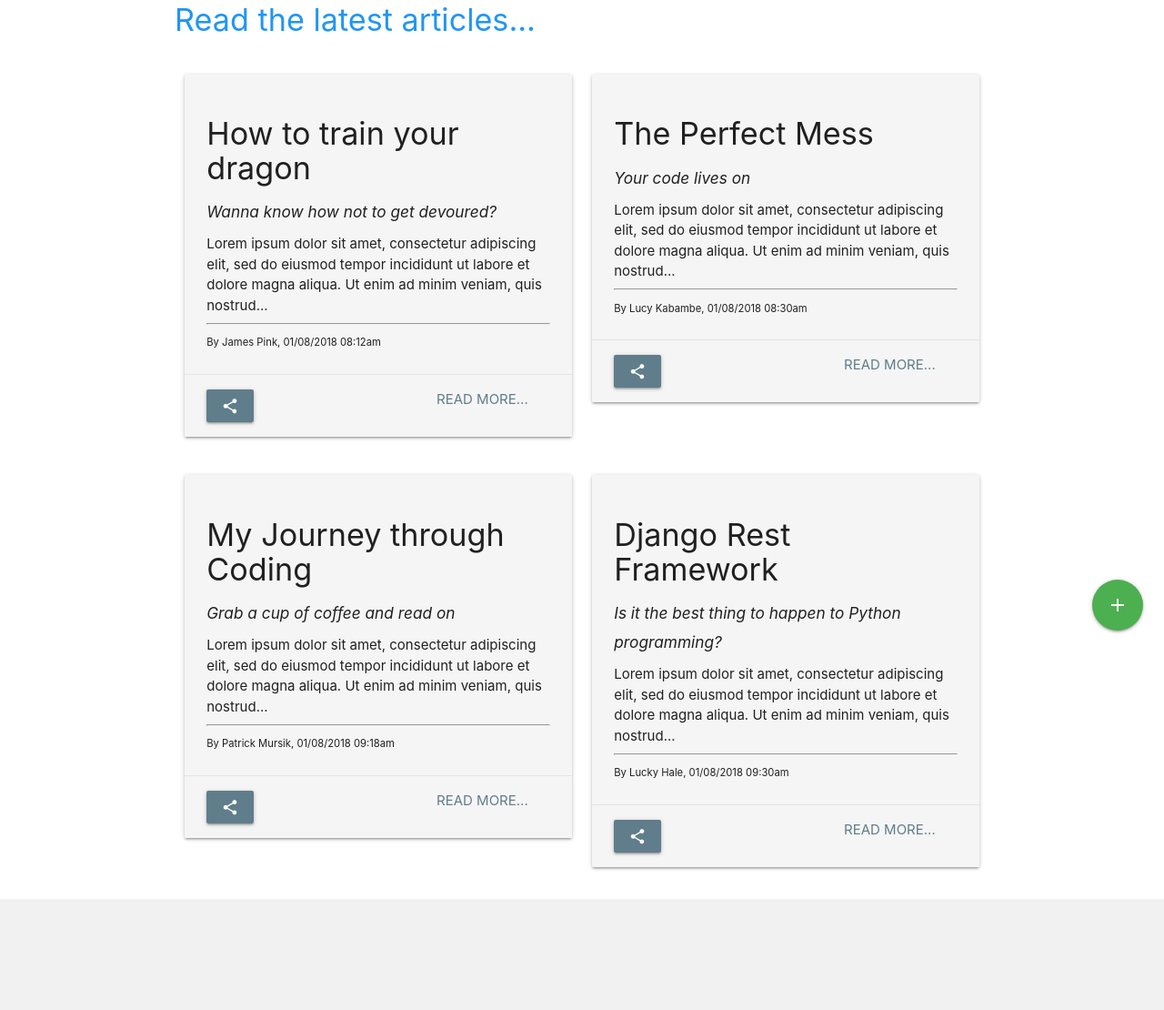
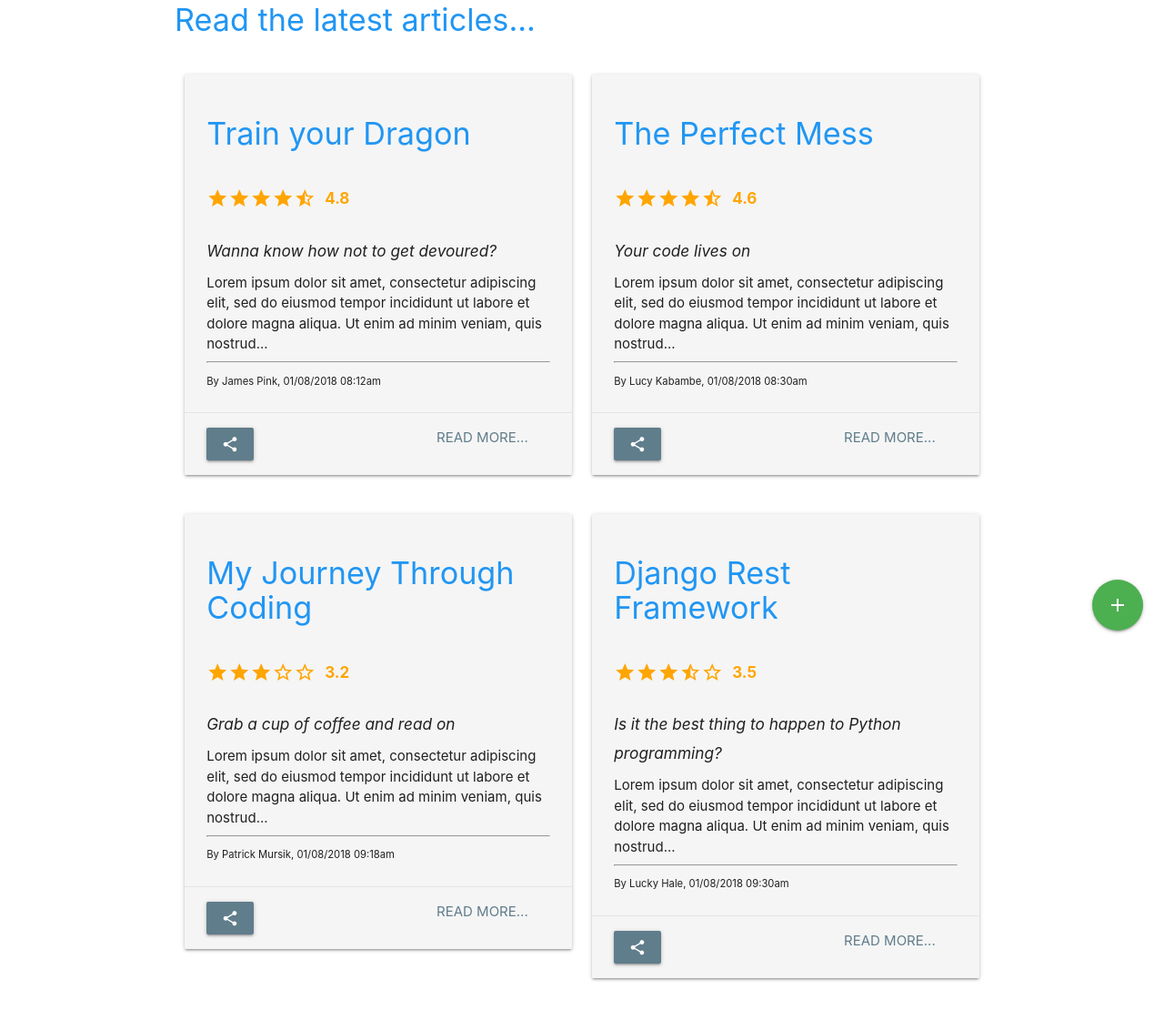
Before and after one commit to ronaldndirangu/medium-clone, a Django app: template authors/templates/all-articles.html in a window 1280 px wide. Shown: the part 84-1194 px from the top of the page at 91% size. Before the commit the page ends 1072 px from the top, so only its background shows below. Run offline with Django 3.2, Linux system fonts and the light colour scheme; the template is opened without the code that fills it, so the values that code supplies are empty.

Commit message:
#159053962 Create Articles Rating (#17)
* [Feature #159053962] Add rating, raters and total_rating fields

* [Feature #159053962] Add ratings JSONRenderer

* [Feature #159053962] Create Ratings serializers and validations

* [Feature #159053962] add path for rating articles

* [Feature #159053962] Add view class for articles ratings

* [Feature #159053962] Add tests for rating articles

* [Feature #159053962] Make migrations

* [Feature #159053962] Move rating test file under article

* [Feature #159053962] delete moved file

* [Feature #159053962] Add ratings template

* [Feature #159053962] Add ratings template

* [Feature #159053962] Add ratings template

* [Feature #159053962] Change icon color and add flex property

* [Feature #159053962] Edit article slug instance

* [Feature #159053962] Make superuser verified

* [Feature #159053962] Make migrations

* [Feature #159053962] Fix migration errors

* [Chore #159053962] Edit test docstrings

* Add end of line

* Add End of Line

Add End of Line

* [Chore #159053962] Fix ValidationErrors

* [Feature #159053962] Display total raters field

* Delete .DS_Store

* Feature #159053962] Delete .DS_Store

* Feature #159053962] Delete .DS_Store

* Feature #159053962 Add End of Line

```diff
--- a/authors/apps/articles/models.py
+++ b/authors/apps/articles/models.py
@@ -18,6 +18,9 @@ class Article(TimestampModel):
     description = models.TextField()
     image_url = models.URLField(blank=True, null=True)
     author = models.ForeignKey(Profile, on_delete=models.CASCADE)
+    rating = models.IntegerField(null=True)
+    total_rating = models.IntegerField(null=True)
+    raters = models.IntegerField(null=True)
 
     def __str__(self):
         return self.title
@@ -28,6 +31,8 @@ def pre_save_article_receiver(sender, instance, *args, **kwargs):
     Method uses a signal to add slug to an article before saving it
     A slug will always be unique
     """
+    if instance.slug:
+        return
     slug = slugify(instance.title)
     num = 1
     unique_slug = slug
--- a/authors/apps/articles/urls.py
+++ b/authors/apps/articles/urls.py
@@ -1,7 +1,7 @@
 from django.urls import path, include
 
 from rest_framework.routers import DefaultRouter
-from .views import ArticleViewSet
+from .views import ArticleViewSet, RateAPIView
 
 app_name = "articles"
 
@@ -10,4 +10,5 @@ router.register('articles', ArticleViewSet, base_name='articles')
 
 urlpatterns = [
     path('', include(router.urls)),
+    path('articles/<slug>/rate/', RateAPIView.as_view()),
 ]
--- a/authors/apps/authentication/models.py
+++ b/authors/apps/authentication/models.py
@@ -46,6 +46,7 @@ class UserManager(BaseUserManager):
         user = self.create_user(username, email, password)
         user.is_superuser = True
         user.is_staff = True
+        user.is_verified = True
         user.save()
 
         return user
--- a/authors/templates/all-articles.html
+++ b/authors/templates/all-articles.html
@@ -27,7 +27,9 @@
                             <a href="#"> Johnah Karim </a>
                         </li>
                         <li>
-                            <a href="#"><i class="material-icons">exit_to_app</i></a>
+                            <a href="#">
+                                <i class="material-icons">exit_to_app</i>
+                            </a>
                         </li>
                     </ul>
                 </div>
@@ -41,92 +43,140 @@
             </div>
         </div>
         <div class="row">
-            <div class = "col s12 m6">
-                <div class = "card grey lighten-4">
-                   <div class = "card-content">
-                      <span class = "card-title text-red">
-                          <h4>How to train your dragon</h4>
-                          <h6><i>Wanna know how not to get devoured?</i></h6>
+            <div class="col s12 m6">
+                <div class="card grey lighten-4">
+                    <div class="card-content">
+                        <span class="card-title text-red">
+                            <div class="article-header">
+                                <h4 class="blue-text">Train your Dragon</h4>
+                                <div class="ratings">
+                                    <i class="material-icons icon-orange">star</i>
+                                    <i class="material-icons icon-orange">star</i>
+                                    <i class="material-icons icon-orange">star</i>
+                                    <i class="material-icons icon-orange">star</i>
+                                    <i class="material-icons icon-orange">star_half</i>
+                                    <div class="stat">4.8</div>
+                                </div>
+                            </div>
+                            <h6>
+                                <i>Wanna know how not to get devoured?</i>
+                            </h6>
                         </span>
-                       <p>Lorem ipsum dolor sit amet, consectetur adipiscing elit, sed do eiusmod
-                           tempor incididunt ut labore et dolore magna aliqua. Ut enim ad minim
-                           veniam, quis nostrud...</p>
+                        <p>Lorem ipsum dolor sit amet, consectetur adipiscing elit, sed do eiusmod tempor incididunt ut labore
+                            et dolore magna aliqua. Ut enim ad minim veniam, quis nostrud...</p>
                         <hr>
                         <small>By James Pink, 01/08/2018 08:12am</small>
                     </div>
 
-                   <div class = "card-action">
-                      <button class = "btn waves-effect waves-light blue-grey">
-                         <i class = "material-icons">share</i></button>
-                      <a class = "right blue-grey-text" href = "http://www.tutorialspoint.com">
+                    <div class="card-action">
+                        <button class="btn waves-effect waves-light blue-grey">
+                            <i class="material-icons">share</i>
+                        </button>
+                        <a class="right blue-grey-text" href="http://www.tutorialspoint.com">
                             Read more...</a>
                     </div>
                 </div>
             </div>
-            <div class = "col s12 m6">
-                <div class = "card grey lighten-4">
-                   <div class = "card-content">
-                      <span class = "card-title">
-                          <h4>The Perfect Mess</h4>
-                          <h6><i>Your code lives on</i></h6>
+            <div class="col s12 m6">
+                <div class="card grey lighten-4">
+                    <div class="card-content">
+                        <span class="card-title">
+                            <div class="article-header">
+                                <h4 class="blue-text">The Perfect Mess</h4>
+                                <div class="ratings">
+                                    <i class="material-icons icon-orange">star</i>
+                                    <i class="material-icons icon-orange">star</i>
+                                    <i class="material-icons icon-orange">star</i>
+                                    <i class="material-icons icon-orange">star</i>
+                                    <i class="material-icons icon-orange">star_half</i>
+                                    <div class="stat">4.6</div>
+                                </div>
+                            </div>
+                            <h6>
+                                <i>Your code lives on</i>
+                            </h6>
                         </span>
-                       <p>Lorem ipsum dolor sit amet, consectetur adipiscing elit, sed do eiusmod
-                           tempor incididunt ut labore et dolore magna aliqua. Ut enim ad minim
-                           veniam, quis nostrud...</p>
+                        <p>Lorem ipsum dolor sit amet, consectetur adipiscing elit, sed do eiusmod tempor incididunt ut labore
+                            et dolore magna aliqua. Ut enim ad minim veniam, quis nostrud...</p>
                         <hr>
                         <small>By Lucy Kabambe, 01/08/2018 08:30am</small>
                     </div>
 
-                   <div class = "card-action">
-                      <button class = "btn waves-effect waves-light blue-grey">
-                         <i class = "material-icons">share</i></button>
-                      <a class = "right blue-grey-text" href = "http://www.tutorialspoint.com">
+                    <div class="card-action">
+                        <button class="btn waves-effect waves-light blue-grey">
+                            <i class="material-icons">share</i>
+                        </button>
+                        <a class="right blue-grey-text" href="http://www.tutorialspoint.com">
                             Read more...</a>
                     </div>
                 </div>
             </div>
         </div>
         <div class="row">
-            <div class = "col s12 m6">
-                <div class = "card grey lighten-4">
-                   <div class = "card-content">
-                      <span class = "card-title">
-                          <h4>My Journey through Coding</h4>
-                          <h6><i>Grab a cup of coffee and read on</i></h6>
+            <div class="col s12 m6">
+                <div class="card grey lighten-4">
+                    <div class="card-content">
+                        <span class="card-title">
+                            <div class="article-header">
+                                <h4 class="blue-text">My Journey Through Coding</h4>
+                                <div class="ratings">
+                                    <i class="material-icons icon-orange">star</i>
+                                    <i class="material-icons icon-orange">star</i>
+                                    <i class="material-icons icon-orange">star</i>
+                                    <i class="material-icons icon-orange">star_border</i>
+                                    <i class="material-icons icon-orange">star_border</i>
+                                    <div class="stat">3.2</div>
+                                </div>
+                            </div>
+                            <h6>
+                                <i>Grab a cup of coffee and read on</i>
+                            </h6>
                         </span>
-                       <p>Lorem ipsum dolor sit amet, consectetur adipiscing elit, sed do eiusmod
-                           tempor incididunt ut labore et dolore magna aliqua. Ut enim ad minim
-                           veniam, quis nostrud...</p>
+                        <p>Lorem ipsum dolor sit amet, consectetur adipiscing elit, sed do eiusmod tempor incididunt ut labore
+                            et dolore magna aliqua. Ut enim ad minim veniam, quis nostrud...</p>
                         <hr>
                         <small>By Patrick Mursik, 01/08/2018 09:18am</small>
                     </div>
 
-                   <div class = "card-action">
-                      <button class = "btn waves-effect waves-light blue-grey">
-                         <i class = "material-icons">share</i></button>
-                      <a class = "right blue-grey-text" href = "http://www.tutorialspoint.com">
+                    <div class="card-action">
+                        <button class="btn waves-effect waves-light blue-grey">
+                            <i class="material-icons">share</i>
+                        </button>
+                        <a class="right blue-grey-text" href="http://www.tutorialspoint.com">
                             Read more...</a>
                     </div>
                 </div>
             </div>
-            <div class = "col s12 m6">
-                <div class = "card grey lighten-4">
-                   <div class = "card-content">
-                      <span class = "card-title">
-                          <h4>Django Rest Framework</h4>
-                          <h6><i>Is it the best thing to happen to Python programming?</i></h6>
+            <div class="col s12 m6">
+                <div class="card grey lighten-4">
+                    <div class="card-content">
+                        <span class="card-title">
+                            <div class="article-header">
+                                <h4 class="blue-text">Django Rest Framework</h4>
+                                <div class="ratings">
+                                    <i class="material-icons icon-orange">star</i>
+                                    <i class="material-icons icon-orange">star</i>
+                                    <i class="material-icons icon-orange">star</i>
+                                    <i class="material-icons icon-orange">star_half</i>
+                                    <i class="material-icons icon-orange">star_border</i>
+                                    <div class="stat">3.5</div>
+                                </div>
+                            </div>
+                            <h6>
+                                <i>Is it the best thing to happen to Python programming?</i>
+                            </h6>
                         </span>
-                       <p>Lorem ipsum dolor sit amet, consectetur adipiscing elit, sed do eiusmod
-                           tempor incididunt ut labore et dolore magna aliqua. Ut enim ad minim
-                           veniam, quis nostrud...</p>
+                        <p>Lorem ipsum dolor sit amet, consectetur adipiscing elit, sed do eiusmod tempor incididunt ut labore
+                            et dolore magna aliqua. Ut enim ad minim veniam, quis nostrud...</p>
                         <hr>
                         <small>By Lucky Hale, 01/08/2018 09:30am</small>
                     </div>
 
-                   <div class = "card-action">
-                      <button class = "btn waves-effect waves-light blue-grey">
-                         <i class = "material-icons">share</i></button>
-                      <a class = "right blue-grey-text" href = "http://www.tutorialspoint.com">
+                    <div class="card-action">
+                        <button class="btn waves-effect waves-light blue-grey">
+                            <i class="material-icons">share</i>
+                        </button>
+                        <a class="right blue-grey-text" href="http://www.tutorialspoint.com">
                             Read more...</a>
                     </div>
                 </div>
@@ -134,7 +184,9 @@
         </div>
     </div>
     <div class="fixed-action-btn">
-        <a class="btn-floating btn-large waves-effect waves-light green"><i class="material-icons">add</i></a>
+        <a class="btn-floating btn-large waves-effect waves-light green">
+            <i class="material-icons">add</i>
+        </a>
     </div>
 
     <script src="https://cdnjs.cloudflare.com/ajax/libs/materialize/1.0.0-beta/js/materialize.min.js"></script>
--- a/authors/templates/static/css/styles.css
+++ b/authors/templates/static/css/styles.css
@@ -7,8 +7,8 @@ body {
 main {
   flex: 1 0 auto;
 }
-.clear{
-    margin-top: 10%
+.clear {
+  margin-top: 10%;
 }
 .logoimage {
   height: 85px;
@@ -23,27 +23,27 @@ main {
 
 /* label focus color */
 
-.input-field input[type=text]:focus+label {
+.input-field input[type="text"]:focus + label {
   color: #000;
 }
 
 /* label underline focus color */
 
-.input-field input[type=text]:focus {
+.input-field input[type="text"]:focus {
   border-bottom: 1px solid #000;
   box-shadow: 0 1px 0 0 #000;
 }
 
 /* valid color */
 
-.input-field input[type=text].valid {
+.input-field input[type="text"].valid {
   border-bottom: 1px solid #000;
   box-shadow: 0 1px 0 0 #000;
 }
 
 /* invalid color */
 
-.input-field input[type=text].invalid {
+.input-field input[type="text"].invalid {
   border-bottom: 1px solid #000;
   box-shadow: 0 1px 0 0 #000;
 }
@@ -55,6 +55,32 @@ main {
 }
 
 /* text area height */
-textarea.materialize-textarea{
+textarea.materialize-textarea {
   height: 10rem;
 }
+.article-header {
+  display: flex;
+  align-content: center;
+  align-items: center;
+  flex-wrap: wrap;
+}
+
+.article-header h4 {
+  margin-right: 20px;
+}
+
+.ratings {
+  display: flex;
+  margin: 1.52rem 0 0.912rem 0;
+  bottom: 0;
+}
+
+.stat {
+  padding-left: 10px;
+  font-weight: bold;
+  font-size: 17px;
+  color: orange;
+}
+i.icon-orange {
+  color: orange;
+}
```
Also changed, not shown: authors/apps/articles/renderers.py (+12 -0 lines), authors/apps/articles/serializers.py (+60 -2 lines), authors/apps/articles/views.py (+25 -2 lines), authors/templates/my-article.html (+60 -48 lines), authors/templates/one-article.html (+58 -48 lines), authors/tests/articles/test_rating_articles.py (added, +217 -0 lines), authors/apps/articles/migrations/0001_initial.py, authors/apps/authentication/migrations/0001_initial.py, authors/apps/authentication/migrations/0002_user_is_verified.py (deleted), authors/apps/profiles/migrations/0001_initial.py, authors/apps/profiles/migrations/0002_auto_20180727_0955.py (deleted), authors/apps/profiles/migrations/0003_auto_20180728_1022.py (deleted), authors/apps/profiles/migrations/0004_remove_profile_birth_date.py (deleted), 1 other file. Lines whose indentation alone changed are shown as unchanged.
